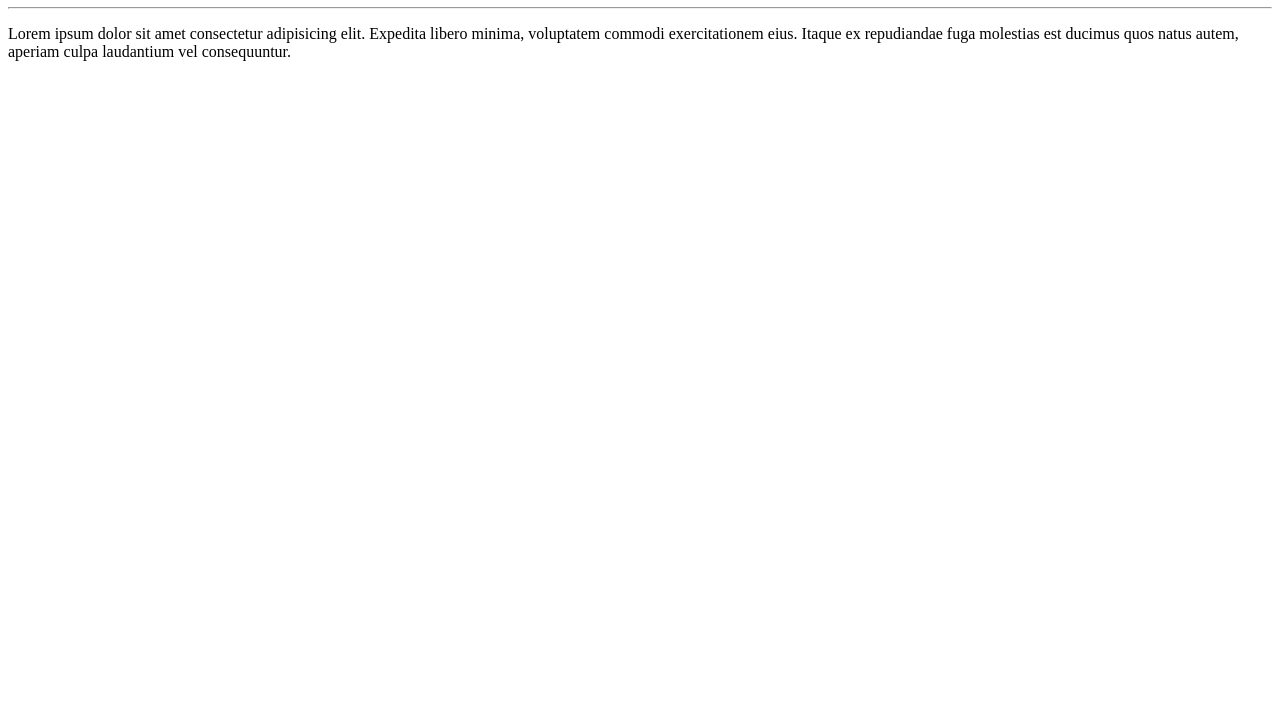
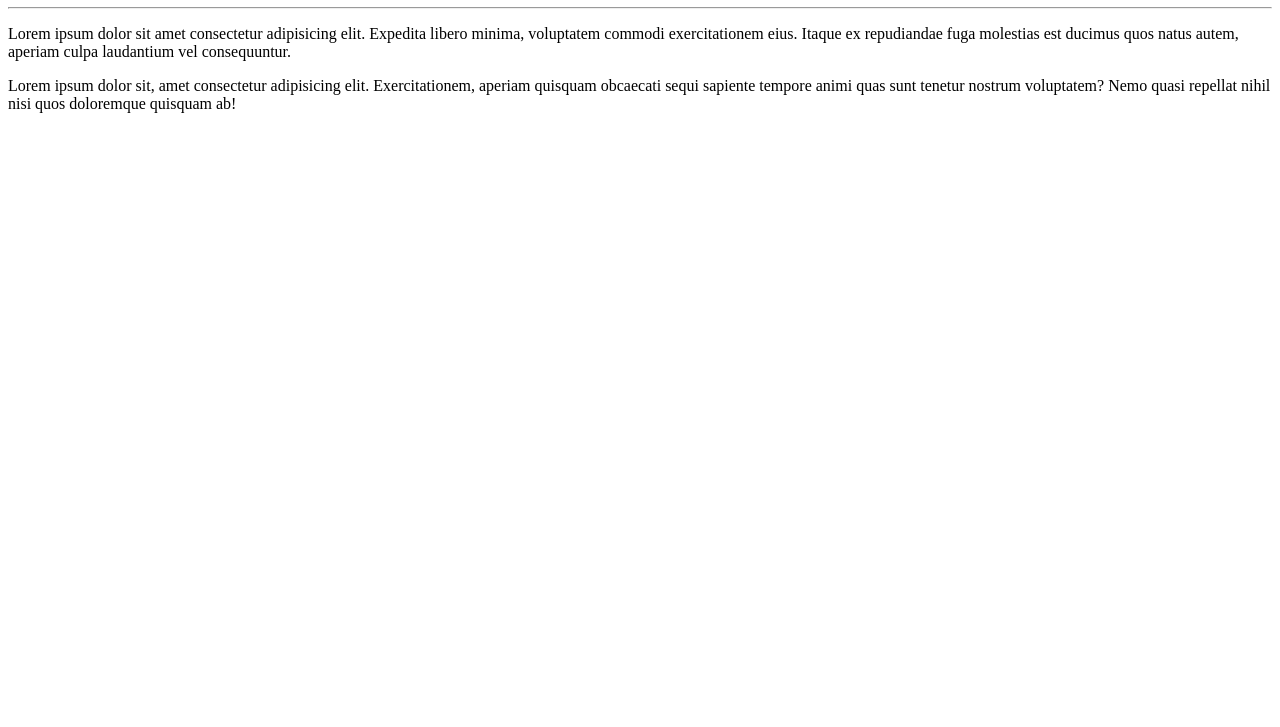
Before and after one commit to maurilop79/Ola_Mundo, a plain HTML site: page site-exemplo/index.html in a window 1280 px wide. Shown: the part 73-800 px from the top of the page. Drawn offline with Linux system fonts and the light colour scheme.

Commit message:
Adicionei um parágrafo

```diff
--- a/site-exemplo/index.html
+++ b/site-exemplo/index.html
@@ -10,5 +10,6 @@
     <h1>Olá, Mundo!</h1>
     <hr>
     <p>Lorem ipsum dolor sit amet consectetur adipisicing elit. Expedita libero minima, voluptatem commodi exercitationem eius. Itaque ex repudiandae fuga molestias est ducimus quos natus autem, aperiam culpa laudantium vel consequuntur.</p>
+    <p>Lorem ipsum dolor sit, amet consectetur adipisicing elit. Exercitationem, aperiam quisquam obcaecati sequi sapiente tempore animi quas sunt tenetur nostrum voluptatem? Nemo quasi repellat nihil nisi quos doloremque quisquam ab!</p>
 </body>
 </html>
```
